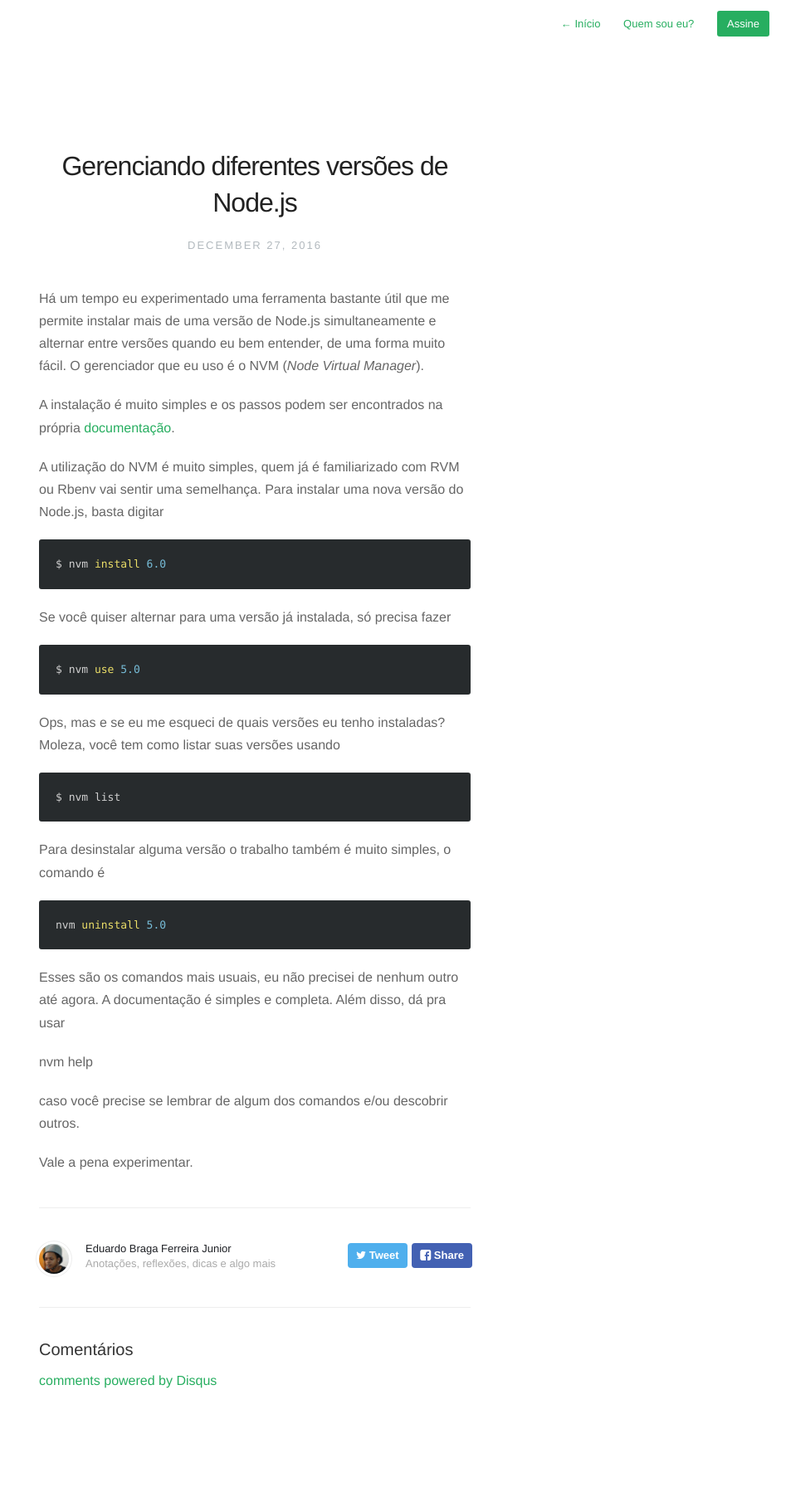
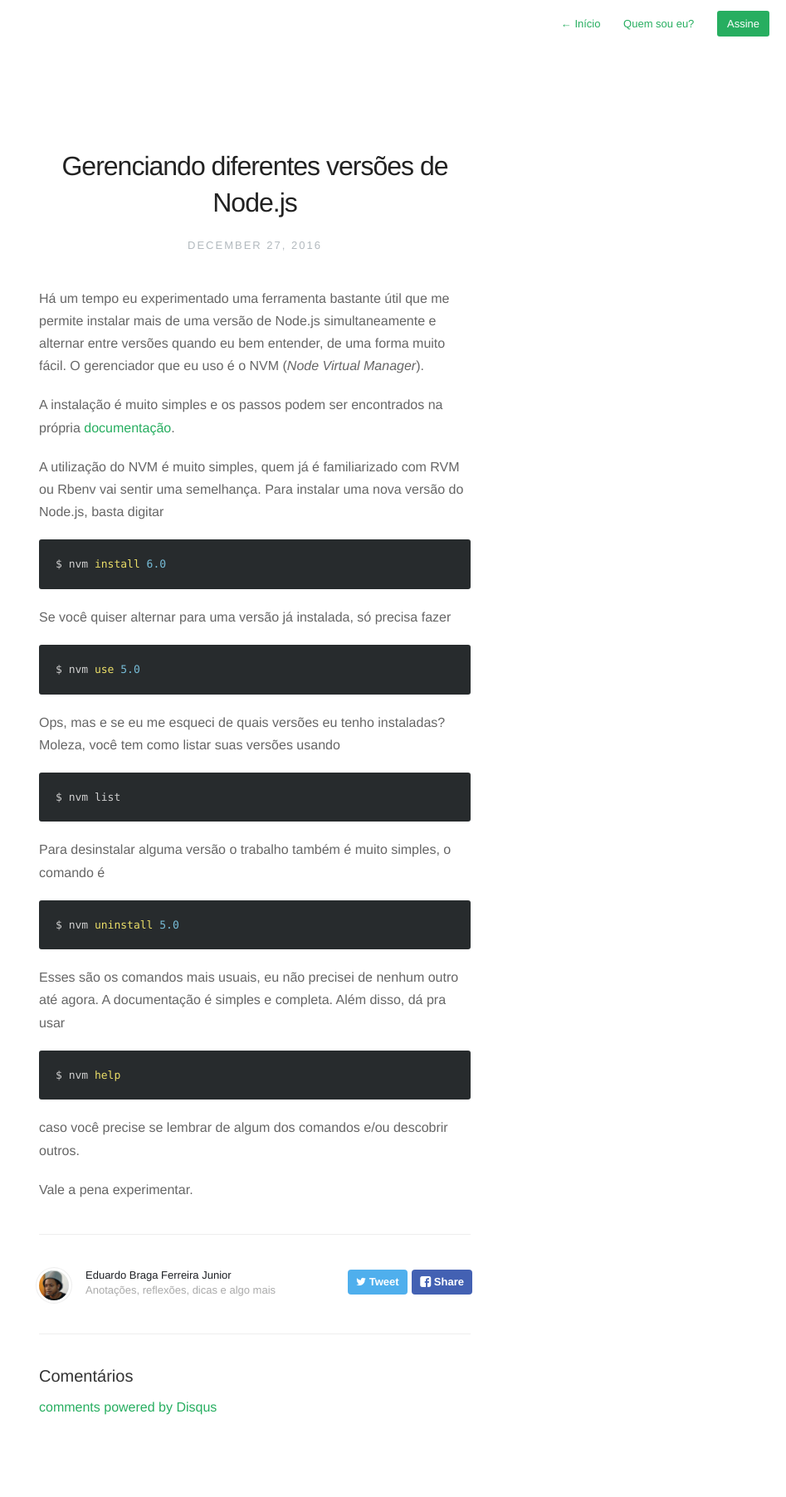
Before and after one commit to ebragaparah/ebragaparah.github.io, a Jekyll site: the page built from _posts/2016-04-28-gerenciando-diferentes-versoes-de-nodejs.markdown, in a window 1280 px wide. Shown: the whole page at 83% size, without its empty margins (333-1280 px from the left). Built offline with Jekyll 4.4.1, drawn with Linux system fonts in a browser that asks for light colours; nearby versions of some CDN libraries; Markdown is read by kramdown in place of the engine named in the settings; comment, search, counter and statistics services are not loaded; before the commit the page ends 1772 px from its top, so only the background shows below that; part of the change alters nothing that is shown.

````diff
--- a/_posts/2016-04-28-gerenciando-diferentes-versoes-de-nodejs.markdown
+++ b/_posts/2016-04-28-gerenciando-diferentes-versoes-de-nodejs.markdown
@@ -29,12 +29,14 @@ $ nvm list
 Para desinstalar alguma versão o trabalho também é muito simples, o comando é
 
 ```
-nvm uninstall 5.0
+$ nvm uninstall 5.0
 ```
 
 Esses são os comandos mais usuais, eu não precisei de nenhum outro até agora. A documentação é simples e completa. Além disso, dá pra usar
 
-```nvm help```
+```
+$ nvm help
+```
 
 caso você precise se lembrar de algum dos comandos e/ou descobrir outros.
 
````
